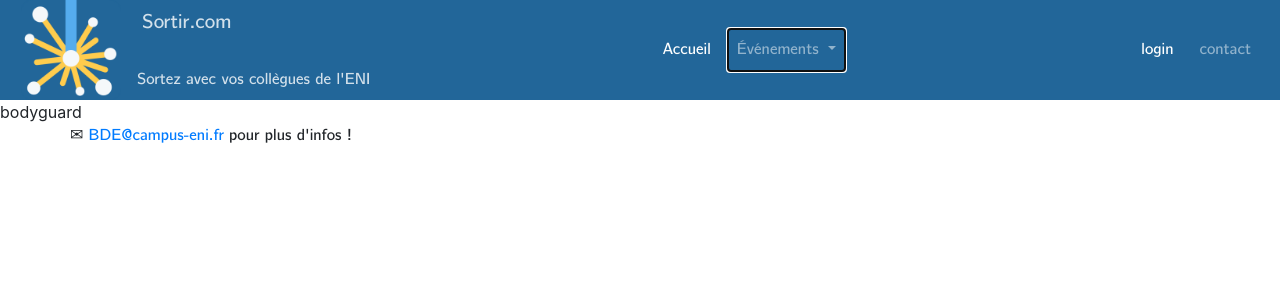
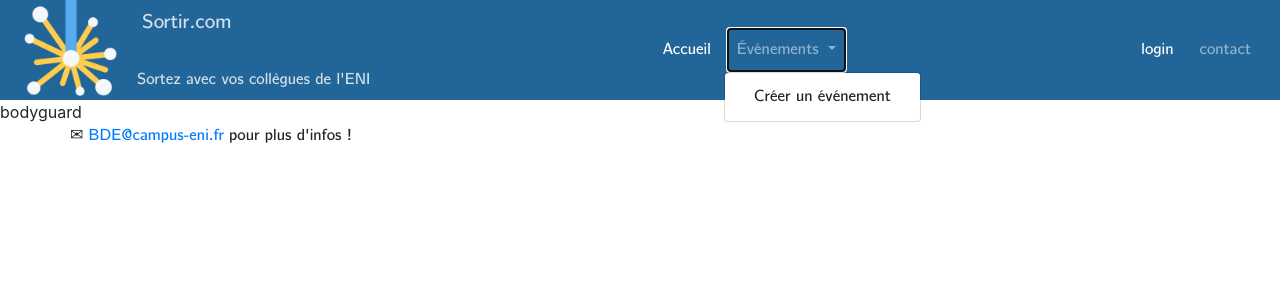
Before and after one commit to Ararhak/sortir.com, a Symfony app: template templates/layout.html.twig in a window 1280 px wide, after a click on "Événements". Shown: the top 300 px of the page. Run offline with Twig, Linux system fonts and the light colour scheme; the template is opened without the code that fills it, so the values that code supplies are empty; some libraries are stand-ins or nearby versions.

Commit message:
adding the link in navbar to create an event page

```diff
--- a/templates/includes/navbar.html.twig
+++ b/templates/includes/navbar.html.twig
@@ -21,16 +21,16 @@
                     Événements
                 </a>
                 {# A modifier menu déroulant#}
-                {#                <div class="dropdown-menu" aria-labelledby="navbarDropdown">
-                                    <a class="dropdown-item" href="{{ path('categorie',{'idCategorie':'1'}) }}">Dessins</a>
-                                    <a class="dropdown-item" href="{{ path('categorie',{'idCategorie':'2'}) }}">Chez vous</a>
+                                <div class="dropdown-menu" aria-labelledby="navbarDropdown">
+                                    <a class="dropdown-item" href="{{ path('create') }}">Créer un événement</a>
+{#                                  <a class="dropdown-item" href="{{ path('categorie',{'idCategorie':'2'}) }}">Chez vous</a>
                                     <a class="dropdown-item" href="{{ path('categorie',{'idCategorie':'3'}) }}">Expositions</a>
                                     <a class="dropdown-item" href="{{ path('categorie',{'idCategorie':'4'}) }}">Presse</a>
                                     <a class="dropdown-item" href="{{ path('categorie',{'idCategorie':'5'}) }}">Décor Mural</a>
                                     <a class="dropdown-item" href="{{ path('categorie',{'idCategorie':'6'}) }}">Vases</a>
                                     <a class="dropdown-item" href="{{ path('categorie',{'idCategorie':'7'}) }}">Gravures</a>
-                                    <a class="dropdown-item" href="{{ path('categorie',{'idCategorie':'8'}) }}">Autres</a>
-                                </div>#}
+                                    <a class="dropdown-item" href="{{ path('categorie',{'idCategorie':'8'}) }}">Autres</a>#}
+                                </div>
             </li>
         </ul>
         <ul class="navbar-nav ml-auto">
```
